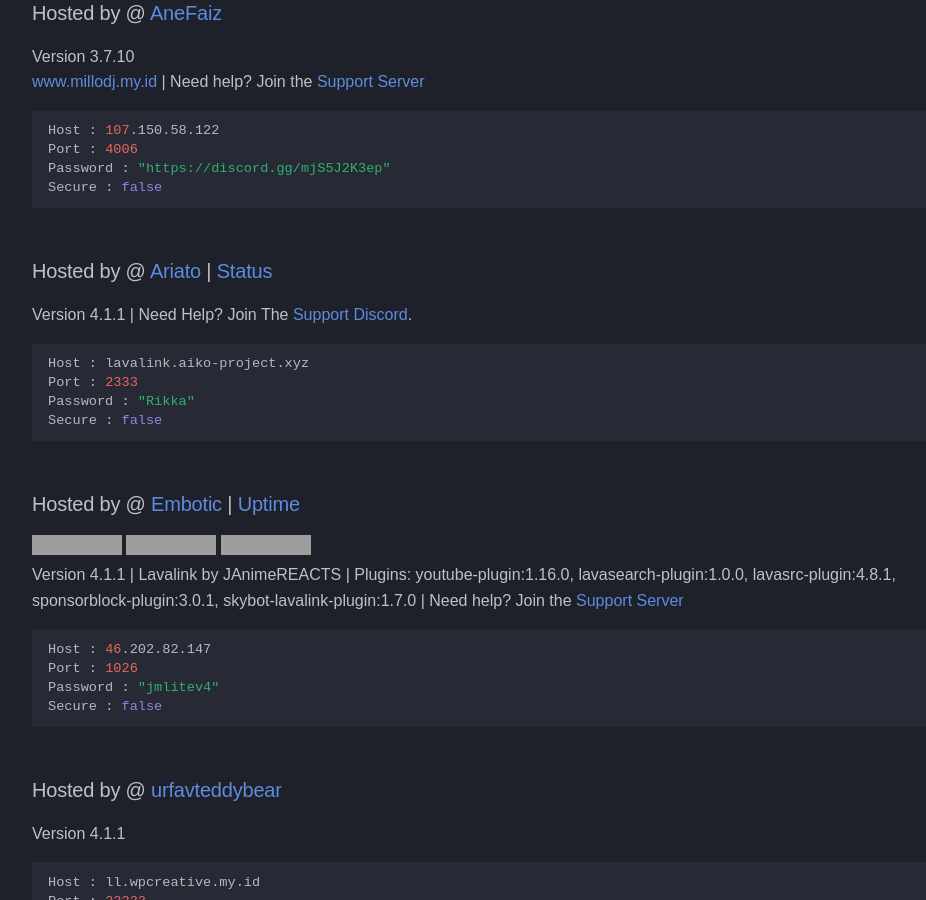
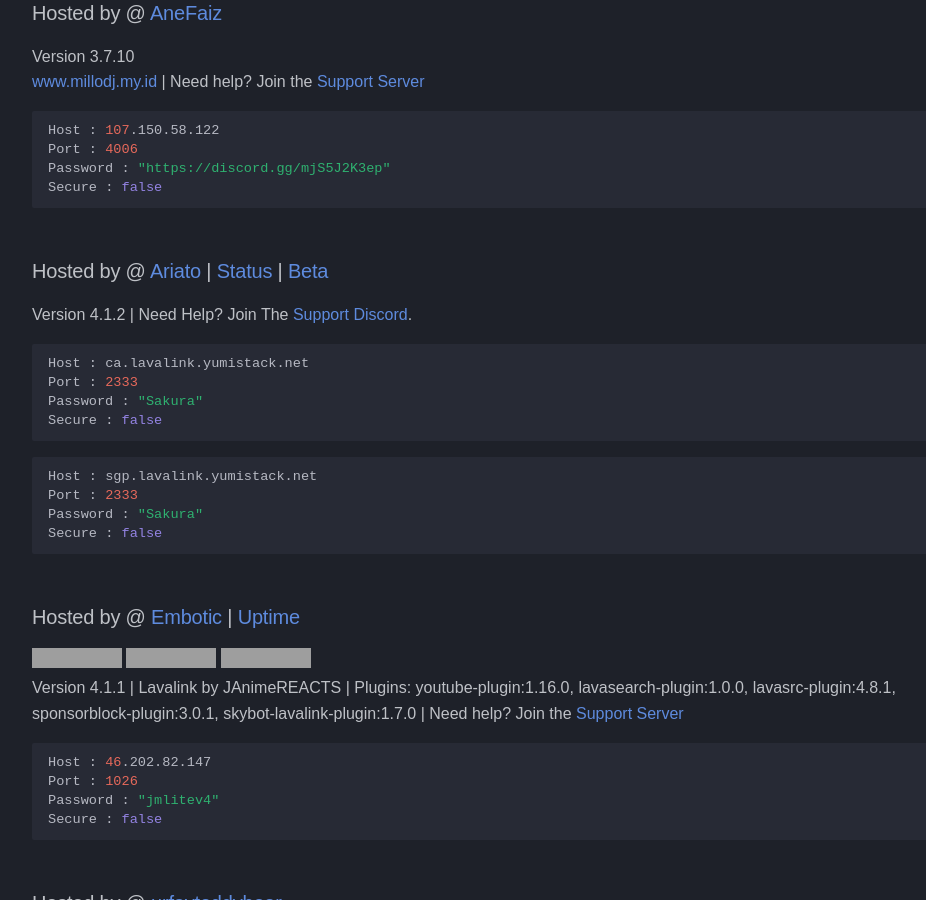
Before and after one commit to DarrenOfficial/lavalink-list, an MkDocs documentation site: the page built from docs/NoSSL/Lavalink-NonSSL.md, in a window 1280 px wide and 900 px high, scrolled down 1558 px, cut to the strip 0-900 px from the top of the window. Shown: the whole strip, without its empty margins (14-940 px from the left). Built offline with MkDocs 1.6.1 and Material for MkDocs 9.7.7, drawn with Linux system fonts in a browser that asks for light colours; some web fonts are replaced; comment, search, counter and statistics services are not loaded; a style sheet for code colours, icons or effects is not loaded; some of the changed text lies outside the part shown; grey boxes are pictures that could not be loaded.

Commit message:
Update Lavalink-NonSSL.md

````diff
--- a/docs/NoSSL/Lavalink-NonSSL.md
+++ b/docs/NoSSL/Lavalink-NonSSL.md
@@ -82,12 +82,18 @@ Password : "https://discord.gg/mjS5J2K3ep"
 Secure : false
 ```
 
-### Hosted by @ [Ariato](https://discord.com/users/612581588370325529) | [Status](https://status.aiko-project.xyz)
-Version 4.1.1 | Need Help? Join The [Support Discord](https://discord.gg/Wx4RGS2TMh).
+### Hosted by @ [Ariato](https://discord.com/users/612581588370325529) | [Status](https://status.aiko-project.xyz) | [Beta](https://cloud.aiko-project.xyz/d/lvl/)
+Version 4.1.2 | Need Help? Join The [Support Discord](https://discord.gg/Wx4RGS2TMh).
 ```bash
-Host : lavalink.aiko-project.xyz
+Host : ca.lavalink.yumistack.net
 Port : 2333
-Password : "Rikka"
+Password : "Sakura"
+Secure : false
+```
+```bash
+Host : sgp.lavalink.yumistack.net
+Port : 2333
+Password : "Sakura"
 Secure : false
 ```
 
````
